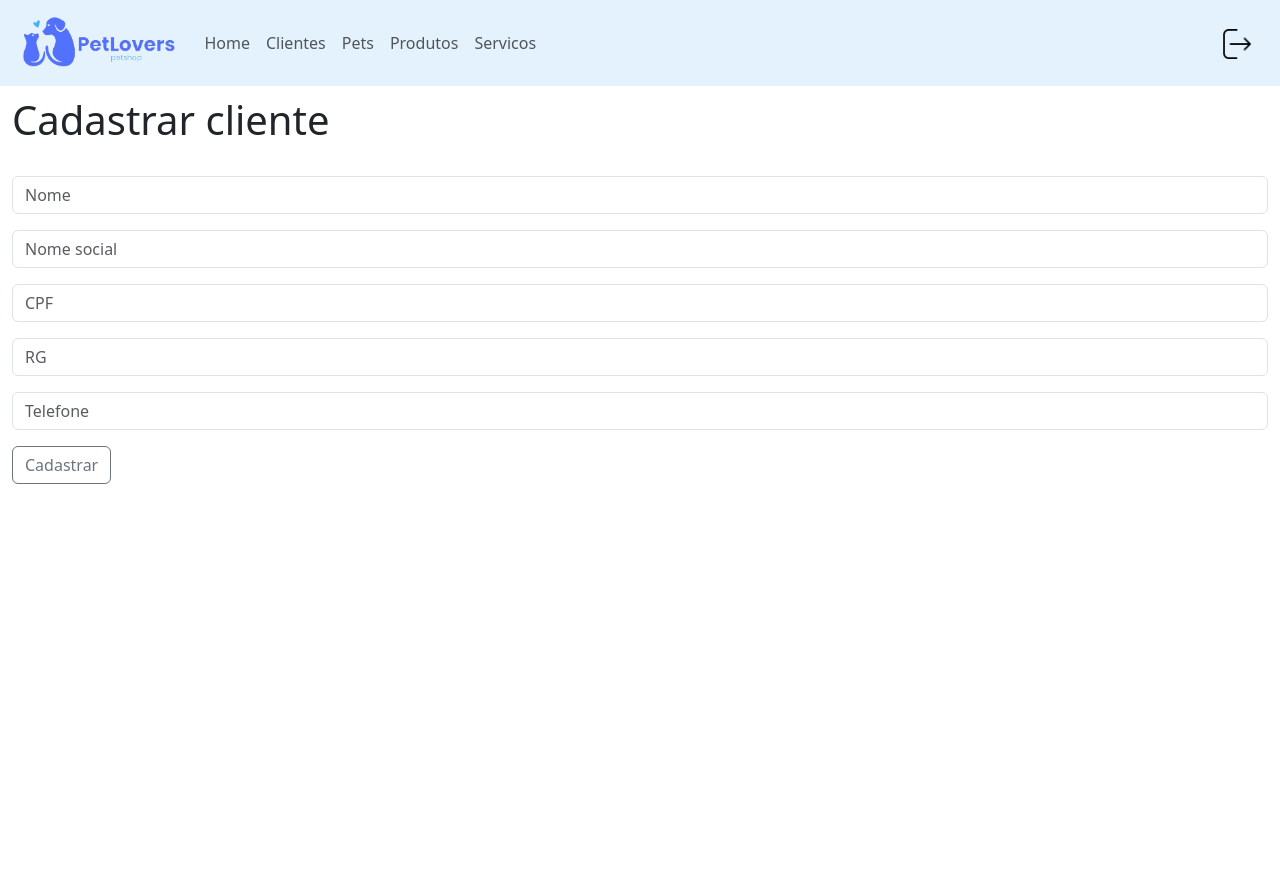
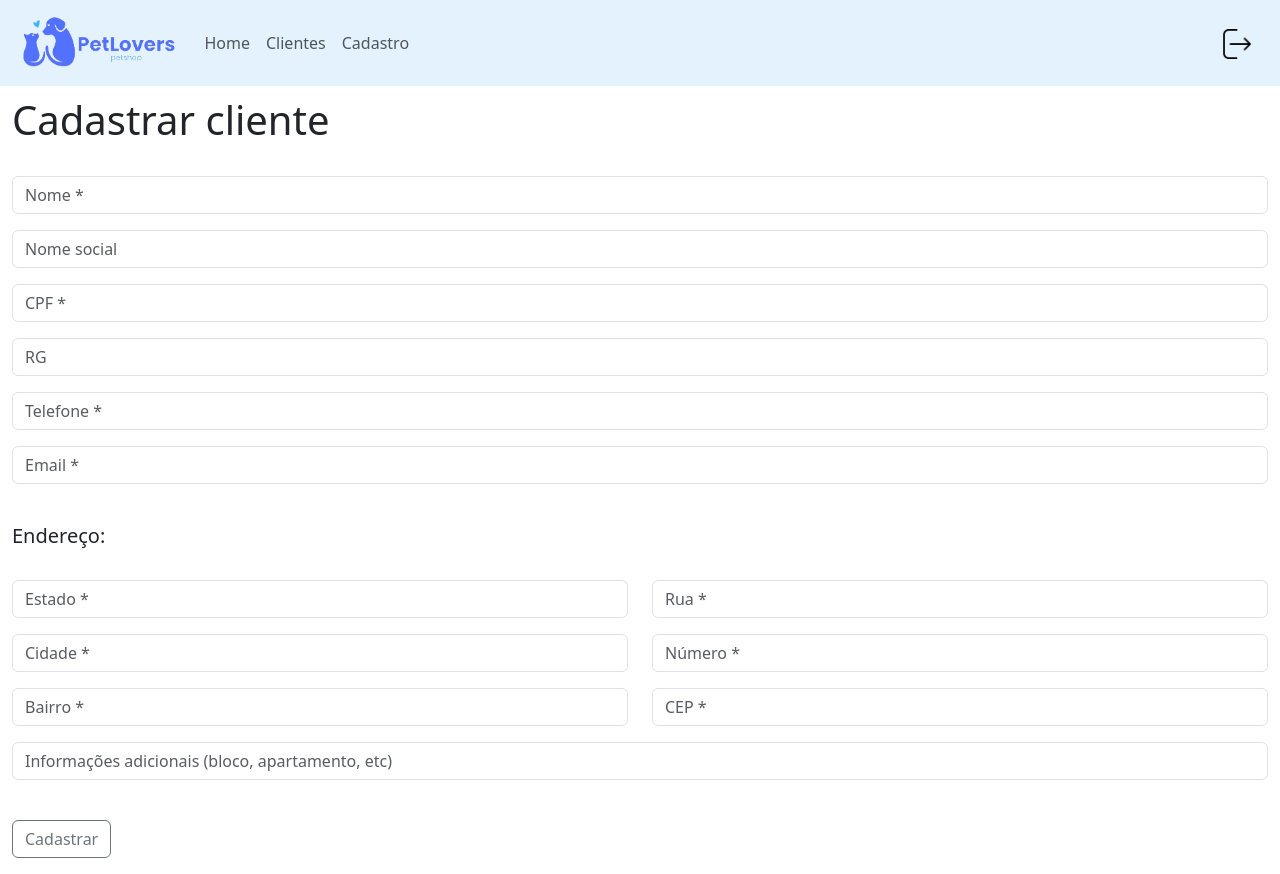
Before and after one commit to SBittencourt/ListaPL---tecnicas-I, a React (Create React App) app in the folder frontend/: page /cadastro in a window 1280 px wide. Before the commit the page ends 800 px from the top, so only its background shows below. Built offline with nearby package versions, Linux system fonts and the light colour scheme.

Commit message:
Adição nova página cadastro

```diff
--- /dev/null
+++ b/frontend/src/componentes/atualizarCliente.tsx
@@ -0,0 +1,16 @@
+import React from "react";
+import { Link } from "react-router-dom";
+
+type Props = {
+    tema: string;
+};
+
+const Atualizar: React.FC<Props> = ({ tema }) => {
+    return (
+        <div>
+
+        </div>
+    );
+};
+
+export default Atualizar;
--- a/frontend/src/componentes/formularioCadastroCliente.tsx
+++ b/frontend/src/componentes/formularioCadastroCliente.tsx
@@ -1,28 +1,231 @@
-import React from "react";
+import React, { useState } from "react";
+import axios from "axios";
 
 const FormularioCadastroCliente: React.FC = () => {
+    const [cliente, setCliente] = useState({
+        nome: "",
+        nomeSocial: "",
+        cpf: "",
+        rg: "",
+        telefone: "",
+        email: "",
+        endereco: {
+            estado: "",
+            cidade: "",
+            bairro: "",
+            rua: "",
+            numero: "",
+            codigoPostal: "",
+            informacoesAdicionais: ""
+        }
+    });
+
+    const handleChange = (e: React.ChangeEvent<HTMLInputElement>) => {
+        const { name, value } = e.target;
+        setCliente({ ...cliente, [name]: value });
+    };
+
+    const handleEnderecoChange = (e: React.ChangeEvent<HTMLInputElement>) => {
+        const { name, value } = e.target;
+        setCliente({
+            ...cliente,
+            endereco: {
+                ...cliente.endereco,
+                [name]: value
+            }
+        });
+    };
+
+    const handleSubmit = async (e: React.FormEvent<HTMLFormElement>) => {
+        e.preventDefault();
+        if (!cliente.nome || !cliente.cpf || !cliente.telefone || !cliente.email || !cliente.endereco.estado || !cliente.endereco.cidade || !cliente.endereco.bairro || !cliente.endereco.rua || !cliente.endereco.numero || !cliente.endereco.codigoPostal) {
+            alert("Por favor, preencha todos os campos obrigatórios.");
+            return;
+        }
+        try {
+            await axios.post("http://localhost:8080/cliente/cadastrar", cliente);
+            alert("Cliente cadastrado com sucesso!");
+            setCliente({
+                nome: "",
+                nomeSocial: "",
+                cpf: "",
+                rg: "",
+                telefone: "",
+                email: " ",
+                endereco: {
+                    estado: "",
+                    cidade: "",
+                    bairro: "",
+                    rua: "",
+                    numero: "",
+                    codigoPostal: "",
+                    informacoesAdicionais: ""
+                }
+            });
+        } catch (error) {
+            alert("Ocorreu um erro ao cadastrar o cliente.");
+            console.error(error);
+        }
+    };
+
     return (
         <div className="container-fluid">
             <h1>Cadastrar cliente</h1>
             <br />
-            <form>
+            <form onSubmit={handleSubmit}>
                 <div className="input-group mb-3">
-                    <input type="text" className="form-control" placeholder="Nome" aria-label="Nome" aria-describedby="basic-addon1" />
+                    <input
+                        type="text"
+                        className="form-control"
+                        placeholder="Nome *"
+                        name="nome"
+                        value={cliente.nome}
+                        onChange={handleChange}
+                        required
+                    />
                 </div>
                 <div className="input-group mb-3">
-                    <input type="text" className="form-control" placeholder="Nome social" aria-label="Nome social" aria-describedby="basic-addon1" />
+                    <input
+                        type="text"
+                        className="form-control"
+                        placeholder="Nome social"
+                        name="nomeSocial"
+                        value={cliente.nomeSocial}
+                        onChange={handleChange}
+                    />
                 </div>
                 <div className="input-group mb-3">
-                    <input type="text" className="form-control" placeholder="CPF" aria-label="CPF" aria-describedby="basic-addon1" />
+                    <input
+                        type="text"
+                        className="form-control"
+                        placeholder="CPF *"
+                        name="cpf"
+                        value={cliente.cpf}
+                        onChange={handleChange}
+                        required
+                    />
                 </div>
                 <div className="input-group mb-3">
-                    <input type="text" className="form-control" placeholder="RG" aria-label="RG" aria-describedby="basic-addon1" />
+                    <input
+                        type="text"
+                        className="form-control"
+                        placeholder="RG"
+                        name="rg"
+                        value={cliente.rg}
+                        onChange={handleChange}
+                    />
                 </div>
                 <div className="input-group mb-3">
-                    <input type="text" className="form-control" placeholder="Telefone" aria-label="Telefone" aria-describedby="basic-addon1" />
+                    <input
+                        type="text"
+                        className="form-control"
+                        placeholder="Telefone *"
+                        name="telefone"
+                        value={cliente.telefone}
+                        onChange={handleChange}
+                        required
+                    />
                 </div>
                 <div className="input-group mb-3">
-                    <button className="btn btn-outline-secondary" type="button">Cadastrar</button>
+                    <input
+                        type="email"
+                        className="form-control"
+                        placeholder="Email *"
+                        name="email"
+                        value={cliente.email}
+                        onChange={handleChange}
+                        required
+                    />
+                </div>
+                <br></br>
+                <h5>Endereço:</h5>
+                <br></br>
+                <div className="row">
+                    <div className="col-md-6">
+                        <div className="input-group mb-3">
+                            <input
+                                type="text"
+                                className="form-control"
+                                placeholder="Estado *"
+                                name="estado"
+                                value={cliente.endereco.estado}
+                                onChange={handleEnderecoChange}
+                                required
+                            />
+                        </div>
+                        <div className="input-group mb-3">
+                            <input
+                                type="text"
+                                className="form-control"
+                                placeholder="Cidade *"
+                                name="cidade"
+                                value={cliente.endereco.cidade}
+                                onChange={handleEnderecoChange}
+                                required
+                            />
+                        </div>
+                        <div className="input-group mb-3">
+                            <input
+                                type="text"
+                                className="form-control"
+                                placeholder="Bairro *"
+                                name="bairro"
+                                value={cliente.endereco.bairro}
+                                onChange={handleEnderecoChange}
+                                required
+                            />
+                        </div>
+                    </div>
+                    <div className="col-md-6">
+                        <div className="input-group mb-3">
+                            <input
+                                type="text"
+                                className="form-control"
+                                placeholder="Rua *"
+                                name="rua"
+                                value={cliente.endereco.rua}
+                                onChange={handleEnderecoChange}
+                                required
+                            />
+                        </div>
+                        <div className="input-group mb-3">
+                            <input
+                                type="text"
+                                className="form-control"
+                                placeholder="Número *"
+                                name="numero"
+                                value={cliente.endereco.numero}
+                                onChange={handleEnderecoChange}
+                                required
+                            />
+                        </div>
+                        <div className="input-group mb-3">
+                            <input
+                                type="text"
+                                className="form-control"
+                                placeholder="CEP *"
+                                name="codigoPostal"
+                                value={cliente.endereco.codigoPostal}
+                                onChange={handleEnderecoChange}
+                                required
+                            />
+                        </div>
+                    </div>
+                </div>
+                <div className="input-group mb-3">
+                    <input
+                        type="text"
+                        className="form-control"
+                        placeholder="Informações adicionais (bloco, apartamento, etc)"
+                        name="informacoesAdicionais"
+                        value={cliente.endereco.informacoesAdicionais}
+                        onChange={handleEnderecoChange}
+                    />
+                </div>
+
+                <br></br>
+                <div className="input-group mb-3">
+                    <button className="btn btn-outline-secondary" type="submit">Cadastrar</button>
                 </div>
             </form>
         </div>
--- a/frontend/src/componentes/roteador.tsx
+++ b/frontend/src/componentes/roteador.tsx
@@ -7,6 +7,7 @@ import ListaCliente from "./listaClientes";
 
 import Home from "./Home";
 import Login from "./login";
+import Atualizar from "./atualizarCliente";
 
 const Roteador: React.FC = () => {
   const location = useLocation();
@@ -16,7 +17,7 @@ const Roteador: React.FC = () => {
       {location.pathname !== "/" && (
         <BarraNavegacao
           tema="#e3f2fd"
-          botoes={['Home', 'Clientes', 'Pets', 'Produtos', 'Servicos']}
+          botoes={['Home', 'Clientes', 'Cadastro']}
           seletorView={(novaTela: string, evento: React.MouseEvent<HTMLAnchorElement, MouseEvent>) => {}}
         />
       )}
@@ -26,6 +27,7 @@ const Roteador: React.FC = () => {
         <Route path="/clientes" element={<ListaCliente tema={""} seletorView={function (novaTela: string, evento: Event): void {
                   throw new Error("Function not implemented.");
               } } />} />
+        <Route path="/atualizar" element={<Atualizar tema={""} />} />
         <Route path="/cadastro" element={<FormularioCadastroCliente />} />
 
       </Routes>
--- /dev/null
+++ b/package.json
@@ -0,0 +1,5 @@
+{
+  "dependencies": {
+    "axios": "^1.7.2"
+  }
+}
```
Also changed, not shown: 1 other file (tests, documents, lock files or other folders).
